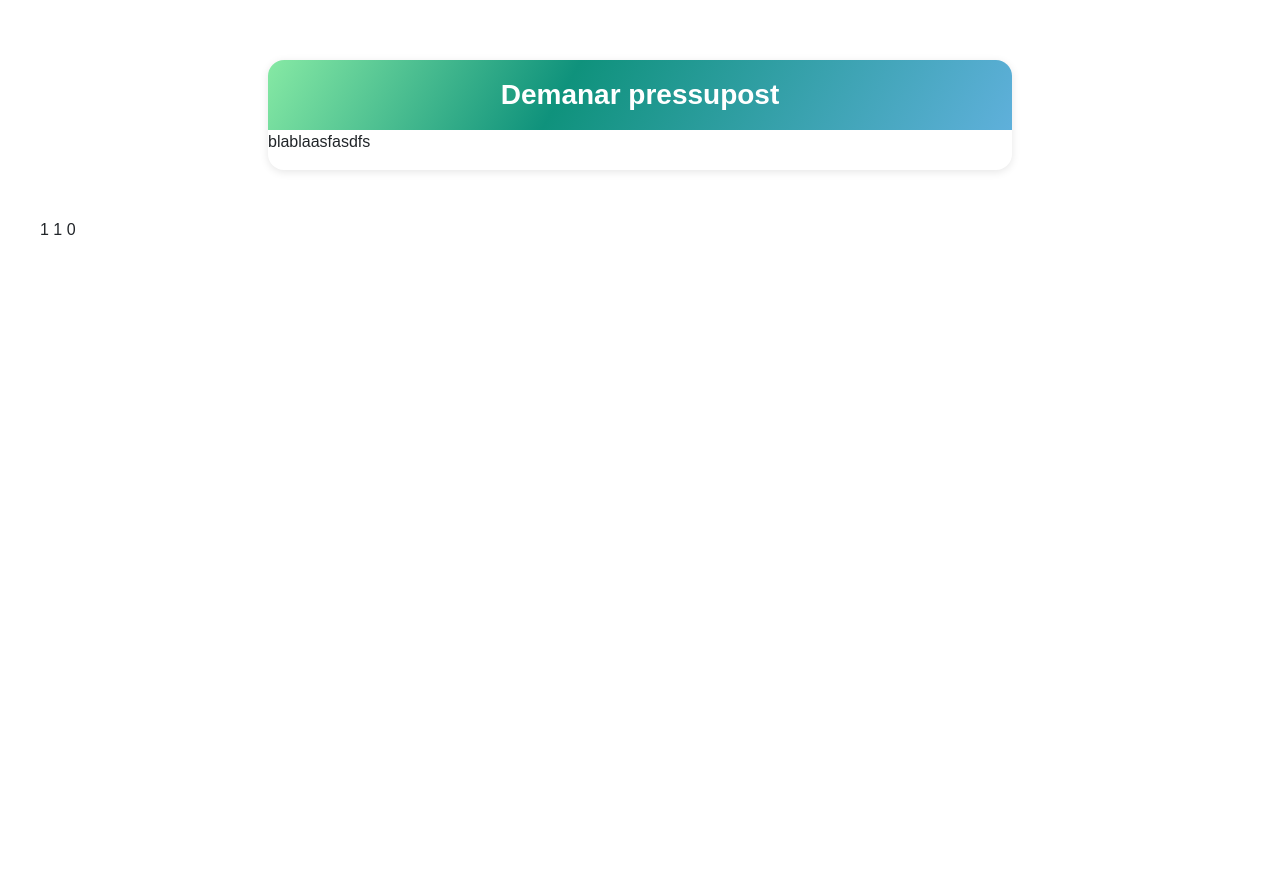
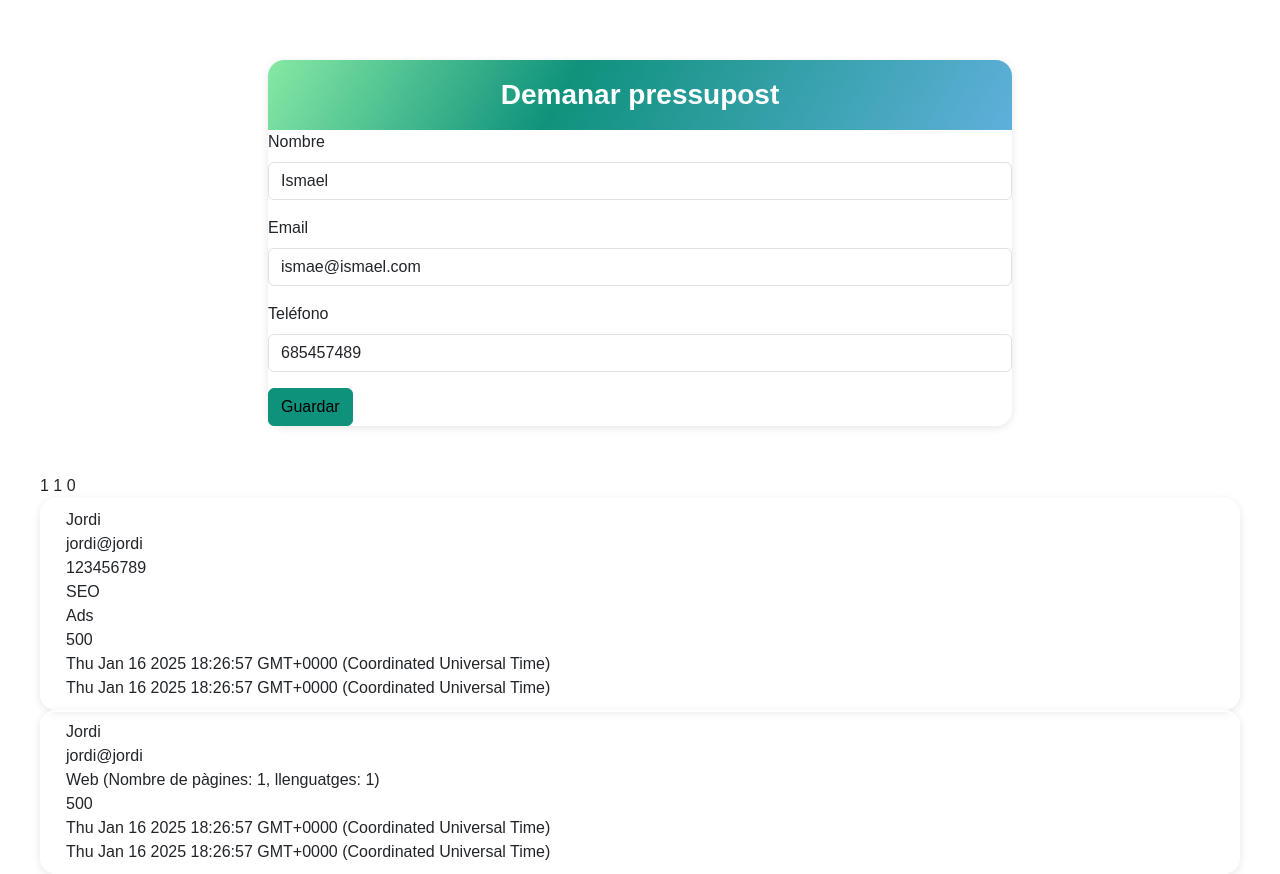
Before and after one commit to basantades/S6.-Pressupostos-Angular, an Angular app: page / in a window 1280 px wide. Shown: the part 820-1694 px from the top of the page. Before the commit the page ends 1062 px from the top, so only its background shows below. Built offline with nearby package versions, Linux system fonts and the light colour scheme.

Commit message:
Exercici 5 funcionalidades

```diff
--- a/src/app/app.component.html
+++ b/src/app/app.component.html
@@ -1,4 +1,5 @@
 <app-welcome></app-welcome>
 <app-budget></app-budget>
 <app-budget-save></app-budget-save>
+<app-budgets-list></app-budgets-list>
 <router-outlet />
--- a/src/app/app.component.ts
+++ b/src/app/app.component.ts
@@ -3,10 +3,11 @@ import { RouterOutlet } from '@angular/router';
 import { WelcomeComponent } from "./components/welcome/welcome.component";
 import { BudgetComponent } from "./components/budget/budget.component";
 import { BudgetSaveComponent } from "./components/budget-save/budget-save.component";
+import { BudgetsListComponent } from './components/budgets-list/budgets-list.component';
 
 @Component({
   selector: 'app-root',
-  imports: [RouterOutlet, WelcomeComponent, BudgetComponent, BudgetSaveComponent],
+  imports: [RouterOutlet, WelcomeComponent, BudgetComponent, BudgetSaveComponent, BudgetsListComponent],
   templateUrl: './app.component.html',
   styleUrl: './app.component.scss'
 })
--- a/src/app/components/budget-save/budget-save.component.html
+++ b/src/app/components/budget-save/budget-save.component.html
@@ -3,7 +3,67 @@
             <div class="banner-cabecera">
                 <h3>Demanar pressupost</h3>
             </div>
-            <p>blablaasfasdfs</p>
+            <form [formGroup]="budgetSaveForm" (ngSubmit)="onSubmit()">
+                <div class="mb-3">
+                    <label htmlFor="inputNombre" class="form-label">Nombre</label>
+                    <input type="text" class="form-control" id="inputNombre" formControlName="nombre" (input)="{'is-invalid': budgetSaveForm.get('nombre')?.invalid && budgetSaveForm.get('nombre')?.touched}" />
+                    @if(budgetSaveForm.get('nombre')?.invalid && budgetSaveForm.get('nombre')?.touched) {
+                    <div class="text-danger">
+                        @if(budgetSaveForm.get('nombre')?.errors?.['required']) {
+                        El Nombre es Obligatorio
+                        }
+                        @if(budgetSaveForm.get('nombre')?.errors?.['minlength']) {
+                        Debe de tener mínimo 3 caracteres.
+                        }
+                        @if(budgetSaveForm.get('nombre')?.errors?.['maxlength']) {
+                        Debe de tener máximo 3 caracteres.
+                        }
+                        @if(budgetSaveForm.get('nombre')?.errors?.['pattern']) {
+                        Solo permite letras.
+                        }
+                    </div>
+                    <!-- <pre>{{ budgetSaveForm.get('nombre')?.errors | json }}</pre> -->
+                    }
+
+                </div>
+
+                <div class="mb-3">
+                    <label htmlFor="inputEmail" class="form-label">Email</label>
+                    <input type="email" class="form-control" id="inputEmail" formControlName="email" (input)="{'is-invalid': budgetSaveForm.get('email')?.invalid && budgetSaveForm.get('email')?.touched}" />
+                    @if(budgetSaveForm.get('email')?.invalid && budgetSaveForm.get('email')?.touched) {
+                    <div class="text-danger">
+                        @if(budgetSaveForm.get('email')?.errors?.['required']) {
+                        El Email es Obligatorio
+                        }
+                        @if(budgetSaveForm.get('email')?.errors?.['email']) {
+                        Debes introducir un Email
+                        }
+                    </div>
+                    }
+                </div>
+                <div class="mb-3">
+                    <label htmlFor="inputTelefono" class="form-label">Teléfono</label>
+                    <input type="tel" class="form-control" id="inputTelefono" formControlName="telefono" (input)="{'is-invalid': budgetSaveForm.get('telefono')?.invalid && budgetSaveForm.get('telefono')?.touched}" />
+                    @if(budgetSaveForm.get('telefono')?.invalid && budgetSaveForm.get('telefono')?.touched) {
+                    <div class="text-danger">
+                        @if(budgetSaveForm.get('telefono')?.errors?.['required']) {
+                        El Teléfono es Obligatorio
+                        }
+                        @if(budgetSaveForm.get('telefono')?.errors?.['minlength']) {
+                        Debe tener mínimo {{ budgetSaveForm.get('telefono')?.errors?.['minlength']?.requiredLength }} caracteres. Actualmente tiene {{ budgetSaveForm.get('telefono')?.errors?.['minlength']?.actualLength }} caracteres.
+                        }
+                        @if(budgetSaveForm.get('telefono')?.errors?.['maxlength']) {
+                        Debe tener máximo {{ budgetSaveForm.get('telefono')?.errors?.['maxlength']?.requiredLength }} caracteres. Actualmente tiene {{ budgetSaveForm.get('telefono')?.errors?.['maxlength']?.actualLength }} caracteres.
+                        }
+                        @if(budgetSaveForm.get('telefono')?.errors?.['pattern']) {
+                        Solo permite numeros.
+                        }
+                    </div>
+                    <pre>{{ budgetSaveForm.get('telefono')?.errors}}</pre>
+                    }
+                </div>
+                <button type="submit" class="btn btn-primary">Guardar</button>
+            </form>
 
         </div>
 </div>
--- a/src/app/components/budget-save/budget-save.component.ts
+++ b/src/app/components/budget-save/budget-save.component.ts
@@ -1,20 +1,73 @@
 import { Component, inject } from '@angular/core';
 import { BudgetService } from '../../services/budget.service';
+import { FormBuilder, FormGroup, ReactiveFormsModule, Validators } from '@angular/forms';
+import { BudgetSaved, ApiResult } from '../../interfaces/budget-saved';
+
 
 
 @Component({
   selector: 'app-budget-save',
-  imports: [],
+  imports: [ReactiveFormsModule],
   templateUrl: './budget-save.component.html',
   styleUrl: './budget-save.component.scss'
 })
 export class BudgetSaveComponent {
 
+budgetService = inject(BudgetService);
 
 pages = inject(BudgetService).pages;
 languages = inject(BudgetService).languages;
 panelExtraPrice = inject(BudgetService).panelExtraPrice
 serviciosContratados = inject(BudgetService).serviciosContratados
+precioServicios: number = 0;
 
 
+budgetsSavedList = inject(BudgetService).getBudgetsSavedList();
+
+
+budgetSaveForm: FormGroup;
+
+
+constructor(private fb: FormBuilder) {
+this.budgetSaveForm = this.fb.group({
+  nombre: ['Ismael', [Validators.required, Validators.minLength(3), Validators.maxLength(30), Validators.pattern('^[a-zA-Z ]*$')]],
+  email: ['ismae@ismael.com', [Validators.required, Validators.email]],
+  telefono: ['685457489', [Validators.required, Validators.pattern('^[0-9]*$'), Validators.minLength(9), Validators.maxLength(15)]],
+});
 }
+
+
+onSubmit() {
+  if (this.budgetSaveForm.invalid) {
+    this.budgetSaveForm.markAllAsTouched();
+    return;
+  }
+
+  // Crea un nuevo objeto con los datos del formulario y servicios contratados
+  const nuevoPresupuesto: BudgetSaved = {
+    ...this.budgetSaveForm.value,
+    servicios: this.serviciosContratados(),
+    pages: this.pages(),
+    languages: this.languages(),
+    total: this.calcularTotal(),
+    created_at: new Date(),
+    updated_at: new Date(),
+  };
+
+
+// Añade el nuevo presupuesto usando el servicio
+this.budgetService.addBudget(nuevoPresupuesto);
+
+
+
+  // Limpia el formulario después de enviarlo
+  this.budgetSaveForm.reset();
+}
+
+calcularTotal(): number {
+  this.precioServicios = this.serviciosContratados().reduce((total, budget) => total + budget.price, 0);
+
+  return this.precioServicios;
+}
+
+}
--- /dev/null
+++ b/src/app/components/budgets-list/budgets-list.component.html
@@ -0,0 +1,16 @@
+<div id="listado">
+    @for (budgetSaved of budgetsSavedList(); track budgetSaved.id_budgetSaved) {
+        <div class="contenedor" >
+            <div>{{budgetSaved.nombre}}</div>
+            <div>{{budgetSaved.email}}</div>
+            <div>{{budgetSaved.telefono}}</div>
+            @for (servicios of budgetSaved.servicios; track servicios) {
+                <div>{{servicios.title}} @if(servicios.title === "Web") {(Nombre de pàgines: {{budgetSaved.pages}}, llenguatges: {{budgetSaved.languages}})}
+                </div>
+            }
+            <div>{{budgetSaved.total}}</div>
+            <div>{{budgetSaved.created_at}}</div>
+            <div>{{budgetSaved.updated_at}}</div>
+        </div>
+    }
+</div>
--- /dev/null
+++ b/src/app/components/budgets-list/budgets-list.component.ts
@@ -0,0 +1,14 @@
+import { Component, inject } from '@angular/core';
+import { BudgetService } from '../../services/budget.service';
+
+
+@Component({
+  selector: 'app-budgets-list',
+  imports: [ ],
+  templateUrl: './budgets-list.component.html',
+  styleUrl: './budgets-list.component.scss'
+})
+export class BudgetsListComponent {
+budgetsSavedList = inject(BudgetService).getBudgetsSavedList();
+
+}
--- /dev/null
+++ b/src/app/interfaces/budget-saved.ts
@@ -0,0 +1,21 @@
+import { Budget } from "./budget";
+
+export interface BudgetSaved {
+    id_budgetSaved?: number;
+    nombre: string;
+    telefono?: string;
+    email: string;
+    servicios?: Budget[];
+    pages?: number;
+    languages?: number;
+    total: number;
+    created_at: Date;
+    updated_at: Date;
+}
+
+export interface ApiResult {
+    code: number;
+    error: boolean;
+    message: string;
+    data?: any;
+}
--- a/src/app/services/budget.service.ts
+++ b/src/app/services/budget.service.ts
@@ -1,5 +1,7 @@
-import { Injectable, signal } from '@angular/core';
+import { Injectable, signal, Signal } from '@angular/core';
 import { Budget } from '../interfaces/budget';
+import { BudgetSaved } from '../interfaces/budget-saved';
+
 
 @Injectable({
   providedIn: 'root'
@@ -11,10 +13,6 @@ export class BudgetService {
   panelExtraPrice = signal<number>(0);
   serviciosContratados = signal<Budget[]>([]);
 
-
-  // updateValue(newValue: number) {
-  //   this.panelExtraPrice.update(() => newValue);
-  // }
 
   budgets: Budget[] = [
     {
@@ -42,5 +40,42 @@ export class BudgetService {
     return this.budgets;
   }
 
+
+  private budgetsSavedList = signal<BudgetSaved[]>([
+    {
+      id_budgetSaved: 1,
+      nombre: "Jordi",
+      telefono: "123456789",
+      email: "jordi@jordi",
+      servicios: [
+        { id: 1, title: "SEO", descripcion: "Optimització per a motors de cerca per millorar la visibilitat en línia.", price: 300 },
+        { id: 2, title: "Ads", descripcion: "Creació i gestió de campanyes publicitàries per a augmentar el trànsit i les conversions.", price: 400 }],
+      total: 500,
+      created_at: new Date(),
+      updated_at: new Date()
+    },
+    {
+      id_budgetSaved: 2,
+      nombre: "Jordi",
+      email: "jordi@jordi",
+      servicios: [
+        { id: 3, title: "Web", descripcion: "Programació d'una web responsive completa.", price: 500 }],
+      pages: 1,
+      languages: 1,
+      total: 500,
+      created_at: new Date(),
+      updated_at: new Date()
+    }
+  ]);
+
+  getBudgetsSavedList(): Signal<BudgetSaved[]> {
+    return this.budgetsSavedList.asReadonly();
+  }
+
+addBudget(budget: BudgetSaved) {
+  const currentBudgets = this.budgetsSavedList();
+  this.budgetsSavedList.set([...currentBudgets, budget]);
+}
+
   constructor() { }
 }
```
Also changed, not shown: src/app/components/budgets-list/budgets-list.component.scss (added), 1 other file (tests, documents, lock files or other folders).
